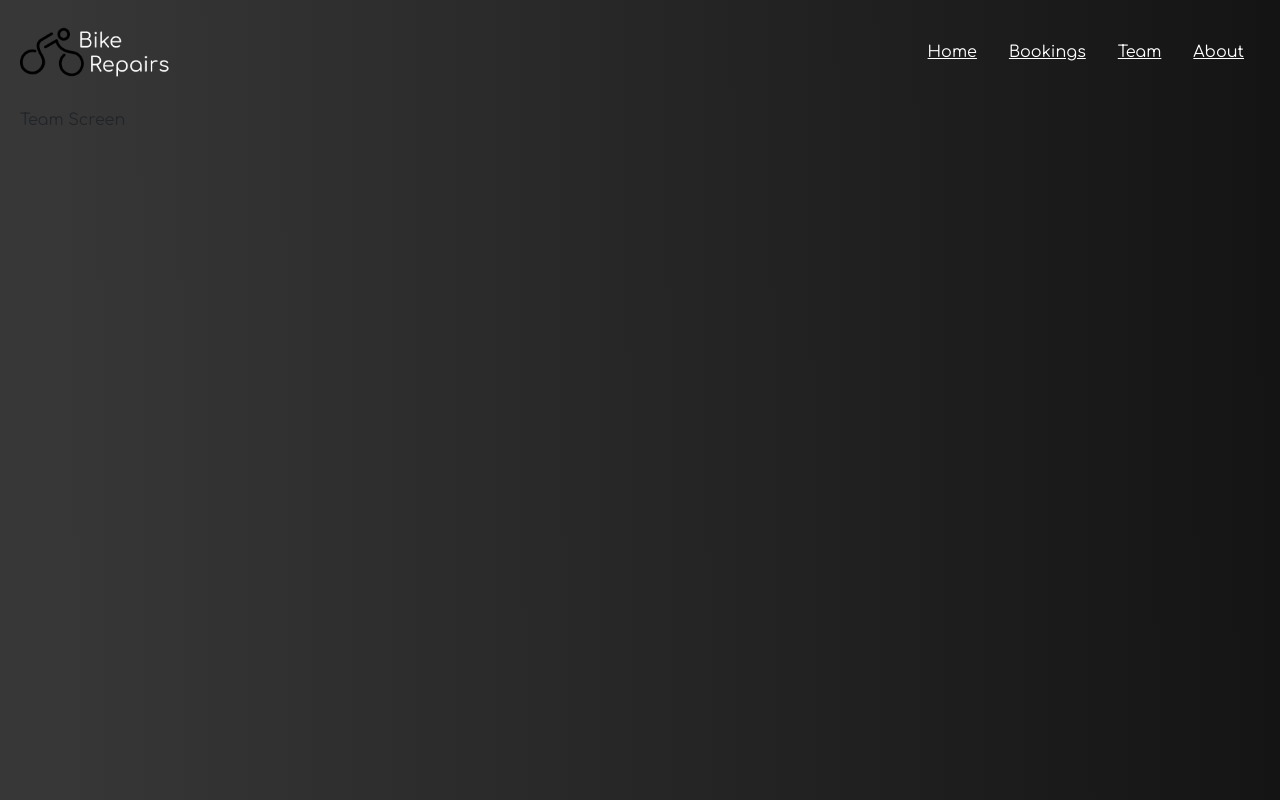
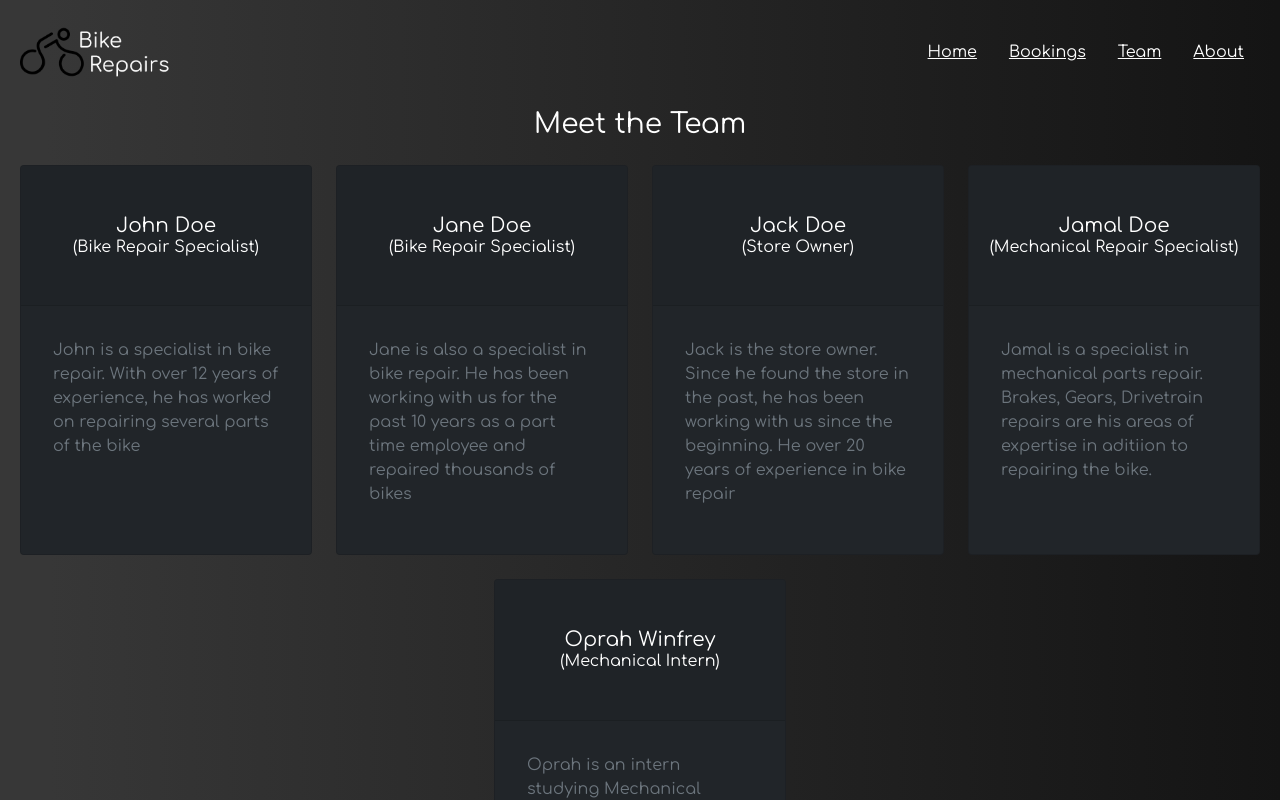
Before and after one commit to muizzzafar11/bikerepairs, a Vue app: page /#/team in a window 1280 px wide. Shown: the top 800 px of the page. Built offline with nearby package versions, Linux system fonts and the light colour scheme.

Commit message:
added responsive bootstrap design

```diff
--- a/src/Screens/AboutScreen.vue
+++ b/src/Screens/AboutScreen.vue
@@ -1,10 +1,29 @@
 <template>
-<div>About Screen</div>
+  <h3 class="mb-4">About & Contact Info</h3>
+  <b-container class="bv-example-row w-50 px-5 py-5">
+    <b-row>
+      <b-col class="my-auto">
+          <p class="text-muted">123 Testing Street</p>
+          <p class="text-muted">000 - 000 - 0000</p>
+          <p class="text-muted">bike.repairs@gmail.com</p>
+      </b-col>
+      <b-col class="my-auto">
+        <p class="text-muted">Hours of Operation</p>
+        <p class="text-muted">WeekDays: 9:00 am - 5:00 pm</p>
+        <p class="text-muted">Friday: closed</p>
+        <p class="text-muted">Weekends: 9:00 am - 5:00 pm</p>
+      </b-col>
+    </b-row>
+  </b-container>
 </template>
 
 <script>
+// import CardComponent from '@/components/CardComponent.vue'
 export default {
   name: 'AboutScreen',
+  components: {
+    // CardComponent,
+  },
 }
 </script>
 
--- a/src/Screens/LandingScreen.vue
+++ b/src/Screens/LandingScreen.vue
@@ -1,10 +1,10 @@
 <template>
-  <div style="height: 100%; overflow: scroll;" class="d-flex">
-    <div class="align-self-center">
+  <div style="height: 100%; overflow: scroll;" class="row">
+    <div class="col-sm-12 col-lg-5 pt-5">
       <h1 class="display-3">Bikes perfectly attuned to your needs</h1>
-      <h3 class="mt-5">Our shop provides a variety of products and bicycle parts for you to enjoy your bike ride to the fullest</h3>
+      <h3 class="mt-3">Our shop provides a variety of products and bicycle parts for you to enjoy your bike ride to the fullest</h3>
     </div>
-    <div class="d-flex">
+    <div class="col-sm-12 col-lg-7 my-auto pt-5">
       <img class="img-fluid" style="transform: scaleX(-1);" src="@/assets/bike.png">
     </div>
   </div>
--- a/src/Screens/RepairScreen.vue
+++ b/src/Screens/RepairScreen.vue
@@ -2,11 +2,12 @@
   <div v-if="!repair1Complete">
     <div>
       <h3 class="mb-4 text-center">Seasonal Repairs</h3>
-      <b-card-group class="d-flex justify-content-around pb-5">
+      <div class="row row-cols-1 row-cols-sm-2 row-cols-md-3 row-cols-lg-4 justify-content-center">
         <card-component class=" mx-2" title="Basic Tuneup" subtitle="$20" :body=description1 :buttonBool="package1" @selected="selected1"></card-component>
         <card-component class=" mx-2" title="Classic Tuneup" subtitle="$50" :body=description2 :buttonBool="package2" @selected="selected2"></card-component>
         <card-component class=" mx-2" title="Premium Tuneup" subtitle="$70" :body=description3 :buttonBool="package3" @selected="selected3"></card-component>
-      </b-card-group>
+      </div>
+      <!-- </b-card-group> -->
     </div>
     <h3 class="mb-4 mt-5 text-center">Individual Part Repair</h3>
     <div class="d-flex justify-content-center mb-5">
@@ -44,7 +45,7 @@ export default {
         { label: 'Brakes Repair $4', id: 4 },
         { label: 'Other - Visit store', id: 0 },
       ],
-      repair1Complete: true,
+      repair1Complete: false,
       description1: [
         'Inflat Tires',
         'Lube Chain',
--- a/src/Screens/TeamScreen.vue
+++ b/src/Screens/TeamScreen.vue
@@ -1,10 +1,33 @@
 <template>
-<div>Team Screen</div>
+  <div>
+    <h3 class="mb-4 text-center">Meet the Team</h3>
+    <div class="row row-cols-1 row-cols-sm-2 row-cols-md-3 row-cols-lg-4 justify-content-center">
+      <card-component title="John Doe" subtitle="(Bike Repair Specialist)"
+          body="John is a specialist in bike repair. With over 12 years of experience, he has worked on repairing several parts of the bike"
+          :showAdditionalOptions="false"></card-component>
+      <card-component title="Jane Doe" subtitle="(Bike Repair Specialist)"
+          body="Jane is also a specialist in bike repair. He has been working with us for the past 10 years as a part time employee and repaired thousands of bikes"
+          :showAdditionalOptions="false"></card-component>
+      <card-component class="col-12 col-sm-6 col-lg-4 col-xl-3" title="Jack Doe" subtitle="(Store Owner)"
+          body="Jack is the store owner. Since he found the store in the past, he has been working with us since the beginning. He over 20 years of experience in bike repair"
+          :showAdditionalOptions="false"></card-component>
+      <card-component class="col-12 col-sm-6 col-lg-4 col-xl-3" title="Jamal Doe" subtitle="(Mechanical Repair Specialist)"
+          body="Jamal is a specialist in mechanical parts repair. Brakes, Gears, Drivetrain repairs are his areas of expertise in aditiion to repairing the bike."
+          :showAdditionalOptions="false"></card-component>
+      <card-component class="col-12 col-sm-6 col-lg-4 col-xl-3" title="Oprah Winfrey" subtitle="(Mechanical Intern)"
+      body="Oprah is an intern studying Mechanical Engineering Technician at Sheridan College. Despite being na intern she is really skilled in repairing bikes. "
+      :showAdditionalOptions="false"></card-component>
+    </div>
+  </div>
 </template>
 
 <script>
+import CardComponent from '@/components/CardComponent.vue'
 export default {
   name: 'TeamScreen',
+  components: {
+    CardComponent,
+  },
 }
 </script>
 
--- a/src/components/CardComponent.vue
+++ b/src/components/CardComponent.vue
@@ -1,14 +1,13 @@
 <template>
-  <!-- <div> -->
-      <b-card header-bg-variant="dark" border-variant="dark">
-        <template #header>
-          <div class="header-text text-center py-5">
-            <h5 class="mb-0">{{title}}</h5>
-            <h6 class="mb-0">{{subtitle}}</h6>
-          </div>
-        </template>
-        <b-card-text class="text-muted">
-          <ul>
+  <div class="col mb-4">
+    <div class="card bg-dark h-100">
+      <div class="card-header text-center py-5 mx-0">
+        <h5 class="mb-0">{{title}}</h5>
+        <h6 class="mb-0">{{subtitle}}</h6>
+      </div>
+      <div class="card-body">
+        <div class="card-body text-muted">
+            <ul v-if="showAdditionalOptions">
               <li
                 v-for='p in body'
                 :key='p'
@@ -16,14 +15,16 @@
                 {{ p }}
               </li>
             </ul>
-        </b-card-text>
-        <template #footer>
-          <div class="text-center">
-            <b-button variant="secondary" @click="select()">{{selected?'selected':'select'}}</b-button>
-          </div>
-        </template>
-      </b-card>
-  <!-- </div> -->
+            <div v-else>
+              <p class="text-muted">{{body}}</p>
+            </div>
+        </div>
+      </div>
+      <div class="card-footer text-center" v-if="showAdditionalOptions">
+        <b-button variant="secondary" @click="select()">{{selected?'selected':'select'}}</b-button>
+      </div>
+    </div>
+  </div>
 </template>
 
 <script>
@@ -33,7 +34,12 @@ export default {
     title: String,
     subtitle: String,
     body: Array,
+    stringBody: String,
     buttonBool: Boolean,
+    showAdditionalOptions: {
+      type: Boolean,
+      default: true,
+    },
   },
   data() {
     return {
```
